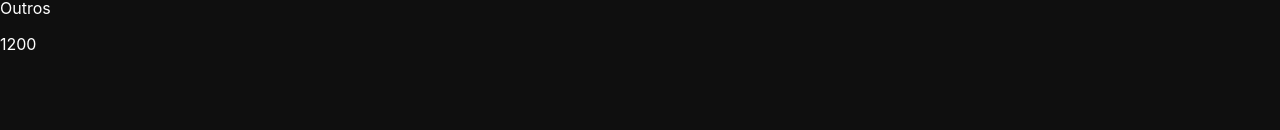
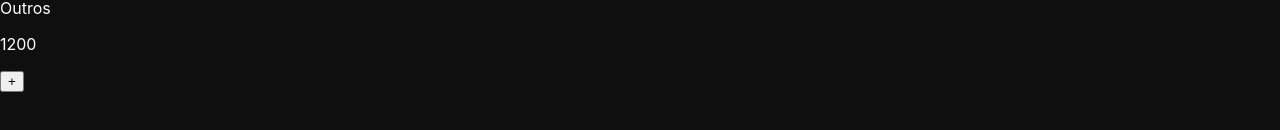
Before and after one commit to JoaoFazio/fintrack, a React (Vite) app: page / in a window 1280 px wide. Shown: the part 440-570 px from the top of the page. Built offline with nearby package versions, Linux system fonts and the light colour scheme.

Commit message:
feat: esquelo ModalNovaTransicao e adicionarTransacao no App

```diff
--- a/src/App.jsx
+++ b/src/App.jsx
@@ -3,8 +3,10 @@ import ResumoCard from "./components/ResumoCard";
 import { useState } from "react";
 import Filtros from "./components/Filtros";
 import ListaTransacoes from "./components/ListaTransacoes/ListaTransacoes";
+import ModalNovaTransacao from "./components/ModalNovaTransacao";
 
 function App() {
+  const [modalAberto, setModalAberto] = useState(false);
   const [categoriaSelecionada, setCategoriaSelecionada] = useState("Todos");
   const [transacoes, setTransacoes] = useState([
     {
@@ -24,6 +26,10 @@ function App() {
       data: "2025-04-01",
     },
   ]);
+
+  function adicionarTransacao(novaTransacao) {
+    setTransacoes([...transacoes, novaTransacao]);
+  }
 
   return (
     <div>
@@ -46,6 +52,16 @@ function App() {
           categoriaSelecionada={categoriaSelecionada}
         />
       </div>
+
+      <div>
+        <button onClick={() => setModalAberto(true)}>+</button>
+        {modalAberto && (
+          <ModalNovaTransacao
+            onFechar={() => setModalAberto(false)}
+            onAdicionarTransacao={adicionarTransacao}
+          />
+        )}
+      </div>
     </div>
   );
 }
--- a/src/components/ModalNovaTransacao.jsx
+++ b/src/components/ModalNovaTransacao.jsx
@@ -0,0 +1,9 @@
+function ModalNovaTransacao({onFechar, onAdicionarTransacao}) {
+    return (
+        <div>
+
+        </div>
+    )
+}
+
+export default ModalNovaTransacao
```
